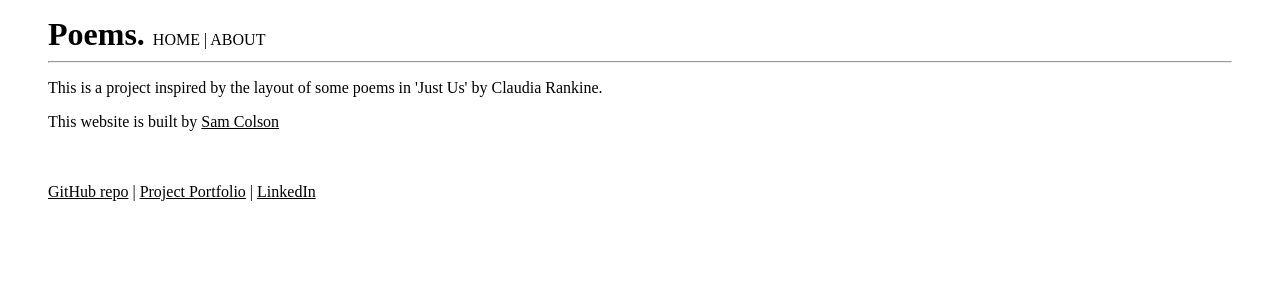
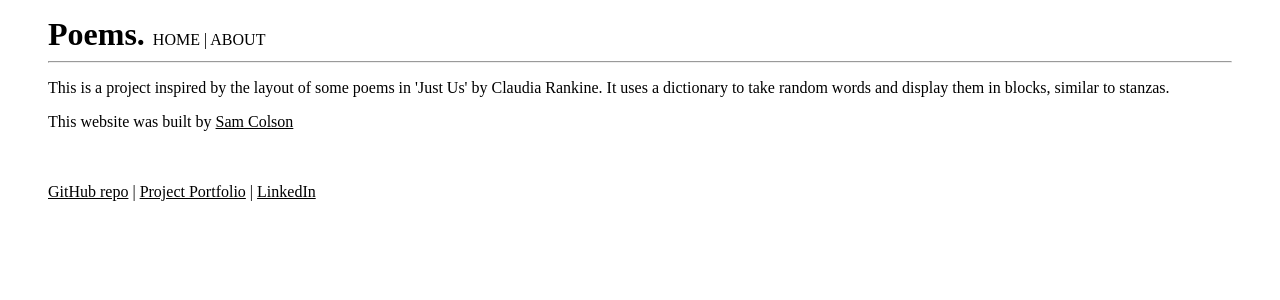
Before and after one commit to samcolson4/poems, a React (Create React App) app: page /about in a window 1280 px wide. Shown: the top 300 px of the page. Built offline with nearby package versions, Linux system fonts and the light colour scheme.

Commit message:
Update about us and tests

```diff
--- a/src/components/pages/about/about.js
+++ b/src/components/pages/about/about.js
@@ -3,8 +3,8 @@ import './about.css'
 const About = () => {
   return (
     <div>
-      <p>This is a project inspired by the layout of some poems in 'Just Us' by Claudia Rankine.</p>
-      <p>This website is built by <a className="inline_link" href="http://colsondesign.com">Sam Colson</a></p>
+      <p>This is a project inspired by the layout of some poems in 'Just Us' by Claudia Rankine. It uses a dictionary to take random words and display them in blocks, similar to stanzas.</p>
+      <p>This website was built by <a className="inline_link" href="http://colsondesign.com">Sam Colson</a></p>
 
       <br></br><br></br>
       <div id="links">
```
Also changed, not shown: 1 other file (tests, documents, lock files or other folders).
